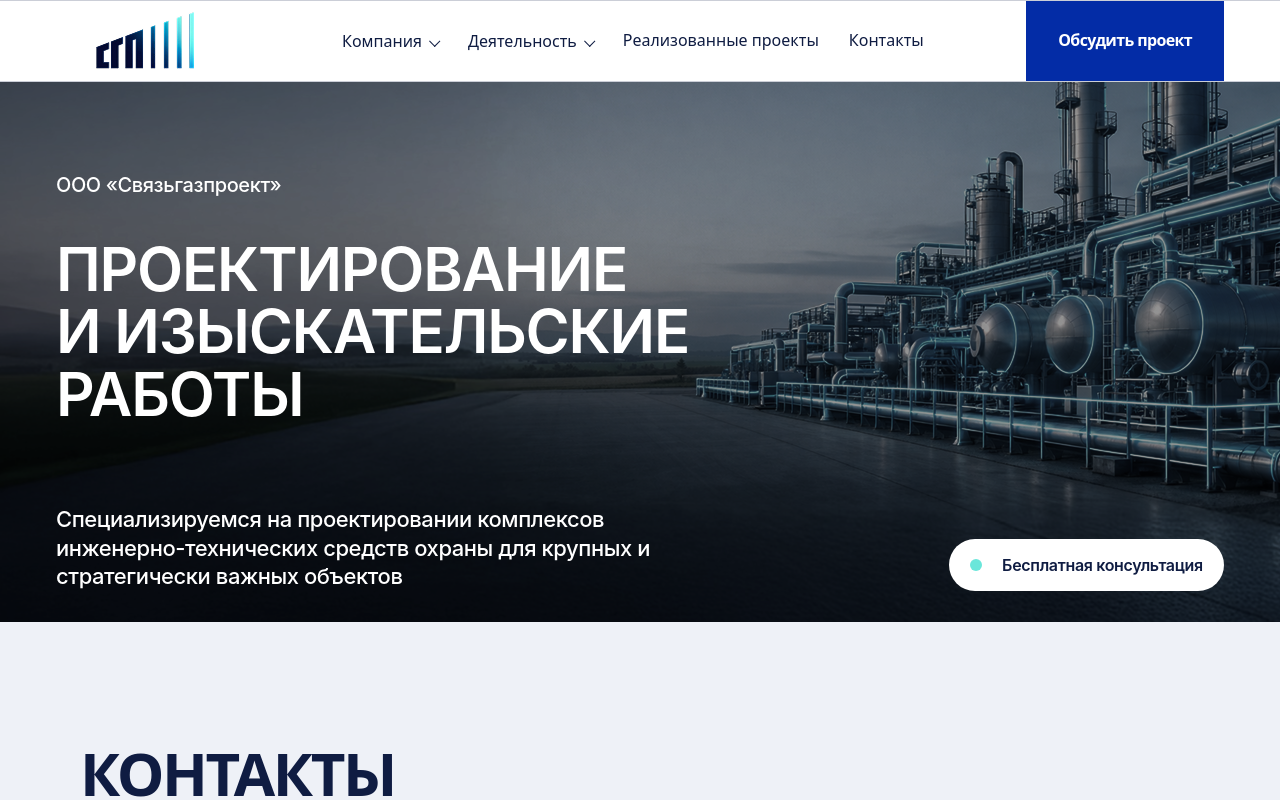
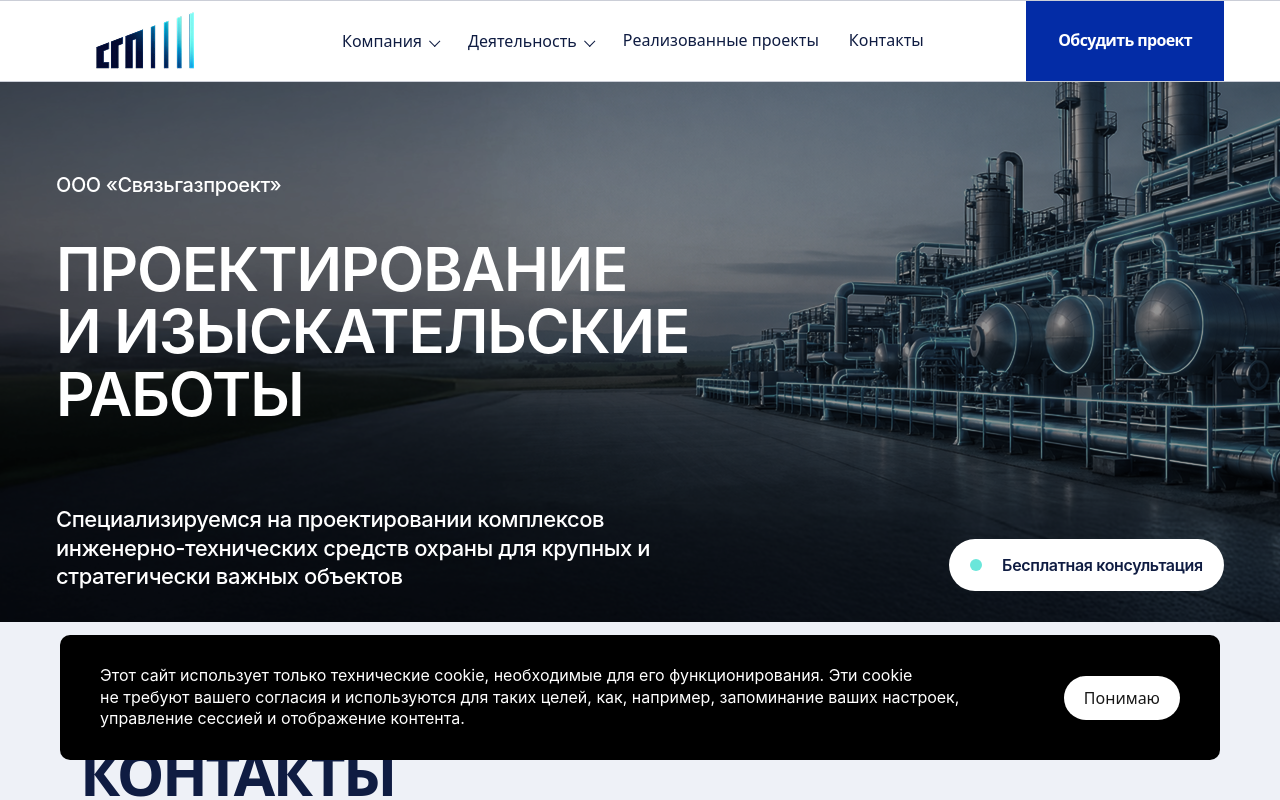
Before and after one commit to mihascor/sgp-site, a Next.js app: page / in a window 1280 px wide. Shown: the top 800 px of the page. Built offline with nearby package versions, Linux system fonts and the light colour scheme.

Commit message:
Плашка куки

```diff
--- a/app/layout.tsx
+++ b/app/layout.tsx
@@ -1,6 +1,7 @@
 import type { Metadata } from "next"
 import "./globals.css"
 import { Header } from "@/components/layout/header/header"
+import { CookieBanner } from '@/components/shared/cookie-banner/cookie-banner'
 
 export const metadata: Metadata = {
   title: "СГП",
@@ -17,6 +18,7 @@ export default function RootLayout({
       <body>
         <Header />
         {children}
+        <CookieBanner />
       </body>
     </html>
   )
--- /dev/null
+++ b/components/shared/cookie-banner/cookie-banner.module.css
@@ -0,0 +1,41 @@
+.wrapper {
+    position: fixed;
+    bottom: 40px;
+    left: 50%;
+    transform: translateX(-50%);
+
+    display: flex;
+    justify-content: space-between;
+    align-items: center;
+
+    padding: 30px 40px;
+    gap: 58px;
+
+    width: 1160px;
+    max-width: calc(100% - 40px);
+
+    background: #000;
+    border-radius: 10px;
+
+    z-index: 1000;
+  }
+
+  .text {
+    max-width: 920px;
+
+    font-family: 'Inter';
+    font-size: 16px;
+    line-height: 135%;
+    color: #fff;
+  }
+
+  .button {
+    padding: 10px 20px;
+
+    background: #fff;
+    border-radius: 100px;
+    border: none;
+
+    font-size: 16px;
+    cursor: pointer;
+  }
--- /dev/null
+++ b/components/shared/cookie-banner/cookie-banner.tsx
@@ -0,0 +1,34 @@
+'use client'
+
+import { useEffect, useState } from 'react'
+import styles from './cookie-banner.module.css'
+
+export const CookieBanner = () => {
+    const [visible, setVisible] = useState(false)
+
+    useEffect(() => {
+        const accepted = localStorage.getItem('cookieAccepted')
+        if (!accepted) {
+            setVisible(true)
+        }
+    }, [])
+
+    const handleAccept = () => {
+        localStorage.setItem('cookieAccepted', 'true')
+        setVisible(false)
+    }
+
+    if (!visible) return null
+
+    return (
+        <div className={styles.wrapper}>
+            <p className={styles.text}>
+                Этот сайт использует только технические cookie, необходимые для его функционирования. Эти cookie не требуют вашего согласия и используются для таких целей, как, например, запоминание ваших настроек, управление сессией и отображение контента.
+            </p>
+
+            <button className={styles.button} onClick={handleAccept}>
+                Понимаю
+            </button>
+        </div>
+    )
+}
```
Also changed, not shown: public/hero.webp (added).
